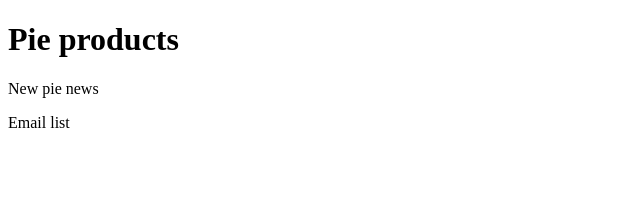
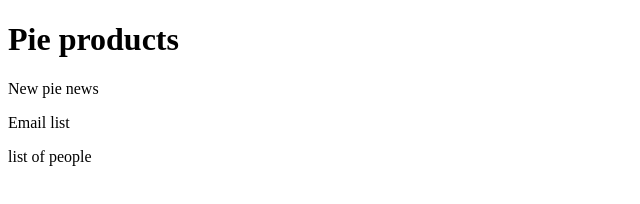
Before and after one commit to DavidBanksTech/PieDemo, a plain HTML site: page Index.html in a window 1280 px wide. Shown: the whole page, without its empty margins (0-640 px from the left). Drawn offline with Linux system fonts and the light colour scheme.

Commit message:
finished list
finished coding for v2.0

```diff
--- a/Index.html
+++ b/Index.html
@@ -10,5 +10,6 @@
     <span>New pie news</span>
 
     <p>Email list</p>
+    <p>list of people</p>
 </body>
 </html>
```
